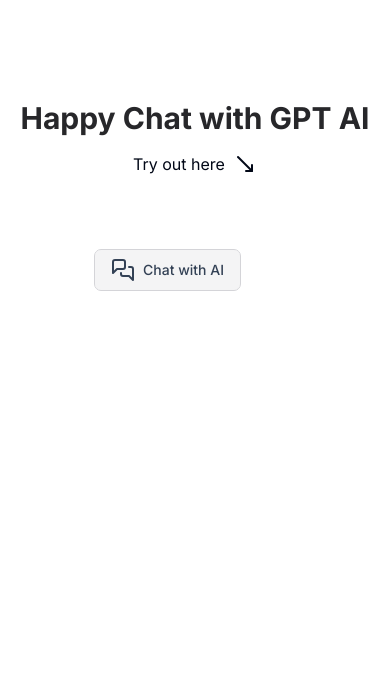
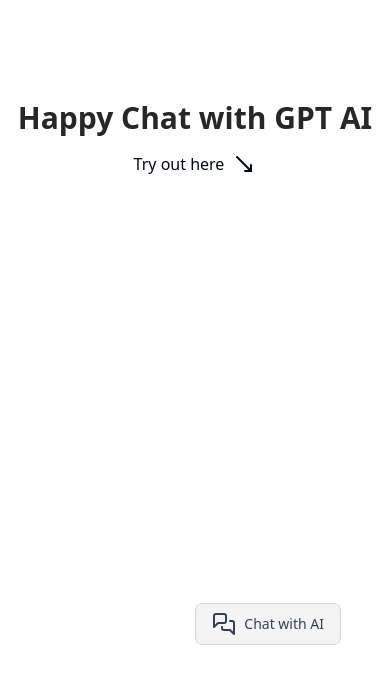
Before and after one commit to wwxxianx/chatbot, a Next.js app: page / in a window 390 px wide. Shown: the top 684 px of the page. Built offline with nearby package versions, Linux system fonts and the light colour scheme.

Commit message:
fix: mobile layout

```diff
--- a/app/layout.tsx
+++ b/app/layout.tsx
@@ -17,7 +17,7 @@ export default function RootLayout({
 }) {
   return (
     <html lang="en">
-      <body className={inter.className}>
+      <body className="h-[100dvh]">
         <Providers>
           {children}
         </Providers>
--- a/app/page.tsx
+++ b/app/page.tsx
@@ -19,7 +19,7 @@ export default function Home() {
                     <MoveDownRight />
                 </div>
             </div>
-            <div className="fixed top-[250px] md:top-auto md:bottom-[100px] right-[150px]">
+            <div className="fixed bottom-[200px] right-[50px] md:top-auto md:bottom-[100px] sm:right-[150px]">
                 <Popover>
                     <PopoverTrigger asChild>
                         <ChatButton />
```
